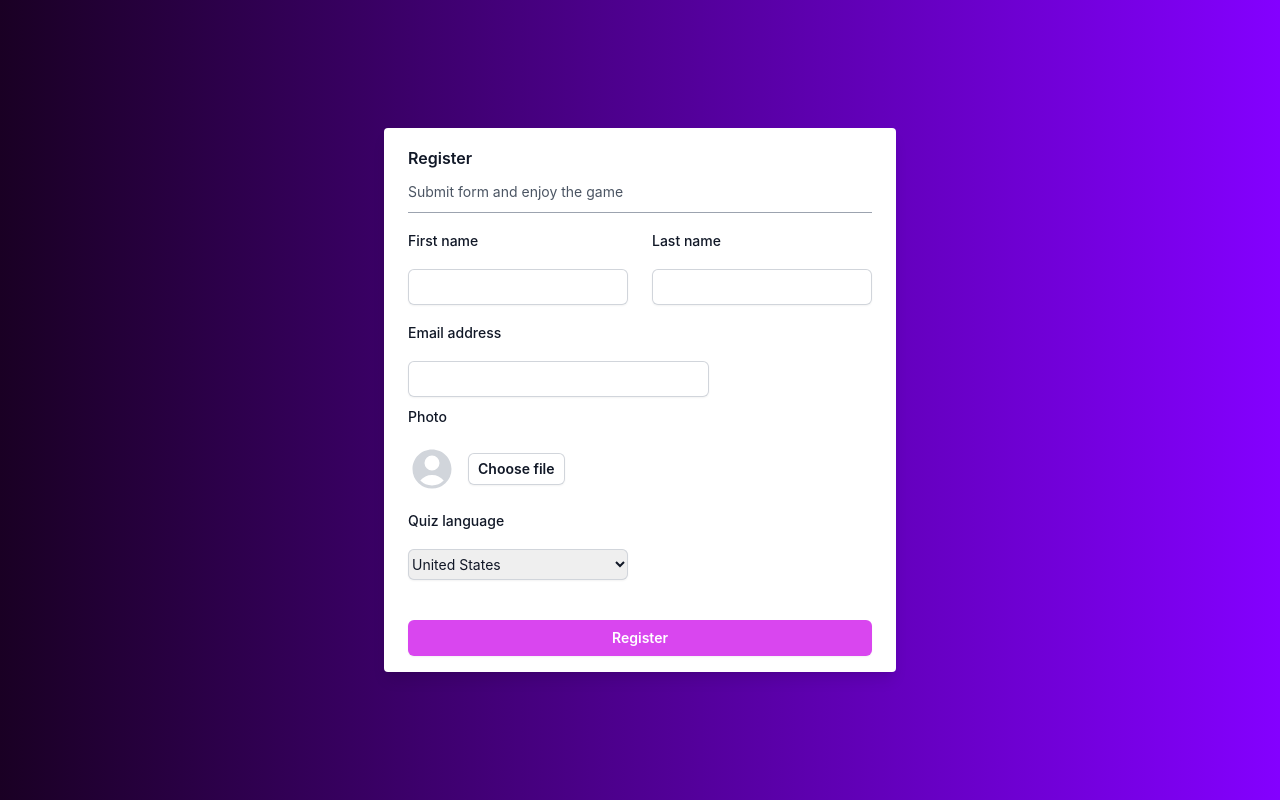
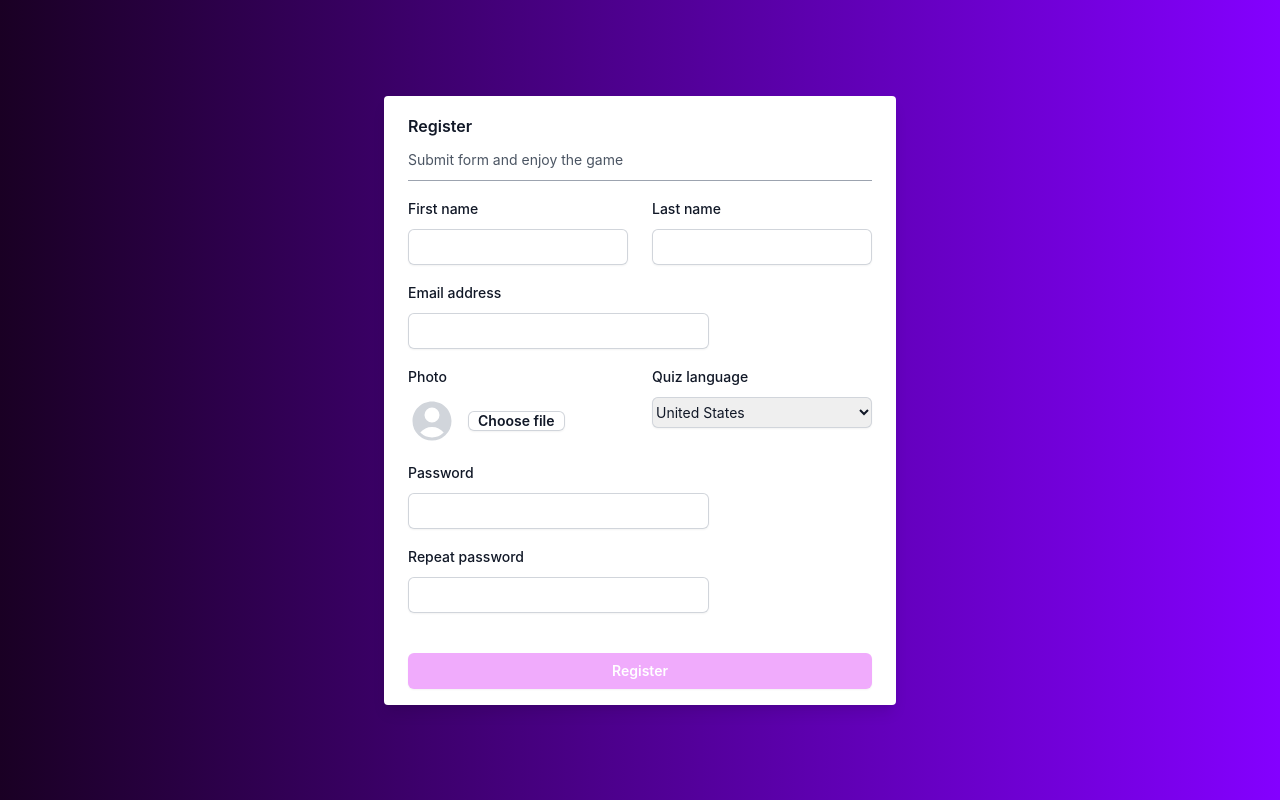
Before and after one commit to jayb989898/Guess-the-word, a React (Create React App) app in the folder guess-the-word.web-ui/: page /register in a window 1280 px wide. Built offline with nearby package versions, Linux system fonts and the light colour scheme.

Commit message:
added generic input component, fixes register page

```diff
--- a/guess-the-word.web-ui/src/components/commons/button-main/button-main-props.ts
+++ b/guess-the-word.web-ui/src/components/commons/button-main/button-main-props.ts
@@ -12,6 +12,6 @@ export class ButtonMainProps {
     this.text = text;
     this.disabled = disabled;
     this.submit = submit;
-    this.onClick = onClick === null ? undefined : onClick;
+    this.onClick = onClick;
   }
 }
--- /dev/null
+++ b/guess-the-word.web-ui/src/components/commons/input-text/input-text-props.ts
@@ -0,0 +1,29 @@
+export class InputTextProps {
+  value: string;
+  labelText: string;
+  inputIsValid: boolean;
+  name: string;
+  type: "email" | "number" | "password" | "text";
+  onChange: (value: string) => void;
+  tooltipTextError: string | undefined;
+  linkRight: string | undefined;
+  constructor(
+    value: string,
+    labelText: string,
+    inputIsValid: boolean,
+    name: string,
+    type: "email" | "number" | "password" | "text",
+    onChange: (value: string) => void,
+    tooltipTextError?: string,
+    linkRight?: string
+  ) {
+    this.value = value;
+    this.labelText = labelText;
+    this.inputIsValid = inputIsValid;
+    this.name = name;
+    this.type = type;
+    this.onChange = onChange;
+    this.tooltipTextError = tooltipTextError;
+    this.linkRight = linkRight;
+  }
+}
--- /dev/null
+++ b/guess-the-word.web-ui/src/components/commons/input-text/input-text.tsx
@@ -0,0 +1,52 @@
+import { ExclamationCircleIcon } from "@heroicons/react/24/solid";
+import { InputTextProps } from "./input-text-props";
+import LinkMain from "../link-main/link-main";
+import { LinkMainProps } from "../link-main/link-main-props";
+
+export default function InputText(props: InputTextProps) {
+  return (
+    <>
+      <div className="flex items-center justify-between">
+        <label className="block text-sm font-medium leading-6 text-gray-900">
+          {props.labelText}
+        </label>
+        {props.linkRight === undefined ? null : (
+          <div className="text-sm">
+            <LinkMain {...new LinkMainProps(props.linkRight)}></LinkMain>
+          </div>
+        )}
+      </div>
+      <div className="mt-2 relative">
+        <div className="absolute inset-y-0 right-2 flex items-center">
+          {props.inputIsValid ? null : (
+            <div className="group">
+              <ExclamationCircleIcon
+                fill="red"
+                stroke="white"
+                className={`${
+                  props.tooltipTextError !== undefined ? "cursor-pointer" : null
+                } size-5`}
+              ></ExclamationCircleIcon>
+              {props.tooltipTextError === undefined ? null : (
+                <span className="absolute top-10 scale-0 transition-all rounded bg-fuchsia-600 p-2 text-sm text-white group-hover:scale-100 z-10 w-min min-w-24 text-center">
+                  {props.tooltipTextError}
+                </span>
+              )}
+            </div>
+          )}
+        </div>
+        <input
+          name={props.name}
+          type={props.type}
+          className={`${
+            props.inputIsValid
+              ? "ring-gray-300"
+              : "ring-red-600 focus:ring-red-600"
+          } block w-full rounded-md border-0 py-1.5 text-gray-900 shadow-sm ring-1 ring-inset ring-gray-300 sm:text-sm sm:leading-6 focus:border-fuchsia-600 focus:ring-inset focus:ring-fuchsia-600 focus:outline-none`}
+          value={props.value}
+          onChange={(event) => props.onChange(event.target.value)}
+        />
+      </div>
+    </>
+  );
+}
--- /dev/null
+++ b/guess-the-word.web-ui/src/models/register-model.ts
@@ -0,0 +1,16 @@
+export class RegisterModel {
+  public firstName: string;
+  public lastName: string;
+  public email: string;
+  public quizLanguage: string;
+  public password: string;
+  public repeatPassword: string;
+  constructor() {
+    this.firstName = "";
+    this.lastName = "";
+    this.email = "";
+    this.quizLanguage = "";
+    this.password = "";
+    this.repeatPassword = "";
+  }
+}
--- a/guess-the-word.web-ui/src/routes/login/login.tsx
+++ b/guess-the-word.web-ui/src/routes/login/login.tsx
@@ -1,5 +1,5 @@
 import "./login.scss";
-import { useEffect, useState } from "react";
+import { useEffect, useRef, useState } from "react";
 import { LoginModel } from "../../models/login-model";
 import ButtonMain from "../../components/commons/button-main/button-main";
 import { ButtonMainProps } from "../../components/commons/button-main/button-main-props";
@@ -8,29 +8,38 @@ import LinkMain from "../../components/commons/link-main/link-main";
 import { TitleProps } from "../../components/commons/title/title-props";
 import Title from "../../components/commons/title/title";
 import Logo from "../../resources/logo.png";
+import { InputCheckService } from "../../services/input-check-service";
+import InputText from "../../components/commons/input-text/input-text";
+import { InputTextProps } from "../../components/commons/input-text/input-text-props";
+
 export default function Login() {
+  const inputCheckService = new InputCheckService();
   const [formData, setFormData] = useState(new LoginModel());
-  const [mailIsValid, setMailIsValid] = useState(false);
-  const [passwordIsValid, setPasswordIsValid] = useState(false);
-  const emailReg: RegExp = /^[\w-\.]+@([\w-]+\.)+[\w-]{2,4}$/g; // eslint-disable-line
+  const [formIsValid, setFormIsValid] = useState(true);
+
+  //variables to red borders of inputs
+  const emailIsValid = useRef(true);
+  const passwordIsValid = useRef(true);
 
   useEffect(() => {
     validateForm();
   });
 
   function setEmail(value: string): void {
-    setFormData({ ...formData, email: value });
+    setFormData({ ...formData, email: value.trim() });
+    emailIsValid.current = inputCheckService.checkEmail(value, true);
   }
 
   function setPassword(value: string): void {
     setFormData({ ...formData, password: value });
+    passwordIsValid.current = inputCheckService.checkGeneric(value, true);
   }
 
   function validateForm(): void {
-    const mailIsValid: boolean = emailReg.test(formData.email);
-    setMailIsValid(mailIsValid);
-    const passwordIsValid: boolean = formData.password.length > 0;
-    setPasswordIsValid(passwordIsValid);
+    const formIsValid: boolean =
+      inputCheckService.checkEmail(formData.email) &&
+      inputCheckService.checkGeneric(formData.password);
+    setFormIsValid(formIsValid);
   }
 
   function login(): void {
@@ -54,68 +63,35 @@ export default function Login() {
               <div className="mt-10 sm:mx-auto sm:w-full sm:max-w-sm">
                 <form className="space-y-6" onSubmit={() => login()}>
                   <div>
-                    <label
-                      htmlFor="email"
-                      className="block text-sm font-medium leading-6 text-gray-900"
-                    >
-                      Email address
-                    </label>
-                    <div className="mt-2">
-                      <input
-                        id="email"
-                        name="email"
-                        type="email"
-                        autoComplete="email"
-                        required
-                        className={`${
-                          !mailIsValid && formData.email.length > 0
-                            ? "ring-red-600"
-                            : "ring-gray-300"
-                        } block w-full rounded-md border-0 py-1.5 text-gray-900 shadow-sm ring-1 ring-inset sm:text-sm sm:leading-6 focus:border-fuchsia-600 focus:ring-inset focus:ring-fuchsia-600 focus:outline-none`}
-                        value={formData.email}
-                        onChange={(event) => setEmail(event.target.value)}
-                      />
-                    </div>
-                    <p className="text-red-500 mt-1">
-                      {!mailIsValid && formData.email.length > 0
-                        ? "Not a valid email address."
-                        : ""}
-                    </p>
+                    <InputText
+                      {...new InputTextProps(
+                        formData.email,
+                        "Repeat password",
+                        emailIsValid.current,
+                        "email",
+                        "email",
+                        (value: string) => setEmail(value),
+                        "Not a valid email address."
+                      )}
+                    ></InputText>
                   </div>
                   <div className="mt-3">
-                    <div className="flex items-center justify-between">
-                      <label
-                        htmlFor="password"
-                        className="block text-sm font-medium leading-6 text-gray-900"
-                      >
-                        Password
-                      </label>
-                      <div className="text-sm">
-                        <LinkMain
-                          {...new LinkMainProps("Forgot password?")}
-                        ></LinkMain>
-                      </div>
-                    </div>
-                    <div className="mt-2">
-                      <input
-                        id="password"
-                        name="password"
-                        type="password"
-                        autoComplete="current-password"
-                        required
-                        className="block w-full rounded-md border-0 py-1.5 text-gray-900 shadow-sm ring-1 ring-inset ring-gray-300 sm:text-sm sm:leading-6 focus:border-fuchsia-600 focus:ring-inset focus:ring-fuchsia-600 focus:outline-none"
-                        value={formData.password}
-                        onChange={(event) => setPassword(event.target.value)}
-                      />
-                    </div>
+                    <InputText
+                      {...new InputTextProps(
+                        formData.password,
+                        "Password",
+                        passwordIsValid.current,
+                        "password",
+                        "text",
+                        (value: string) => setPassword(value),
+                        undefined,
+                        "Forgot password?"
+                      )}
+                    ></InputText>
                   </div>
                   <div className="mt-3">
                     <ButtonMain
-                      {...new ButtonMainProps(
-                        "Sign in",
-                        !(mailIsValid && passwordIsValid),
-                        true
-                      )}
+                      {...new ButtonMainProps("Sign in", !formIsValid, true)}
                     ></ButtonMain>
                   </div>
                 </form>
--- a/guess-the-word.web-ui/src/routes/register/register.tsx
+++ b/guess-the-word.web-ui/src/routes/register/register.tsx
@@ -1,15 +1,88 @@
 import { UserCircleIcon } from "@heroicons/react/24/solid";
 import ButtonMain from "../../components/commons/button-main/button-main";
 import { ButtonMainProps } from "../../components/commons/button-main/button-main-props";
+import { useEffect, useRef, useState } from "react";
+import { RegisterModel } from "../../models/register-model";
+import { InputCheckService } from "../../services/input-check-service";
+import { InputTextProps } from "../../components/commons/input-text/input-text-props";
+import InputText from "../../components/commons/input-text/input-text";
 
 export default function Register() {
+  const inputCheckService = new InputCheckService();
+  const [formData, setFormData] = useState(new RegisterModel());
+  const [formIsValid, setFormIsValid] = useState(false);
+
+  //variables to red borders of inputs
+  const firstNameIsValid = useRef(true);
+  const lastNameIsValid = useRef(true);
+  const emailIsValid = useRef(true);
+  const quizLanguageIsValid = useRef(true);
+  const passwordIsValid = useRef(true);
+  const repeatPasswordIsValid = useRef(true);
+
+  useEffect(() => {
+    validateForm();
+  });
+
+  function setFirstName(value: string): void {
+    setFormData({ ...formData, firstName: value });
+    firstNameIsValid.current = inputCheckService.checkGeneric(value, true);
+  }
+
+  function setLastName(value: string): void {
+    setFormData({ ...formData, lastName: value });
+    lastNameIsValid.current = inputCheckService.checkGeneric(value, true);
+  }
+
+  function setEmail(value: string): void {
+    setFormData({ ...formData, email: value });
+    emailIsValid.current = inputCheckService.checkEmail(value, true);
+  }
+
+  function setQuizLanguage(value: string): void {
+    setFormData({ ...formData, quizLanguage: value });
+    quizLanguageIsValid.current = inputCheckService.checkGeneric(value, true);
+  }
+
+  function setPassword(value: string): void {
+    setFormData({ ...formData, password: value });
+    passwordIsValid.current = inputCheckService.checkPassword(value, true);
+  }
+
+  function setRepeatPassword(value: string): void {
+    setFormData({ ...formData, repeatPassword: value });
+    repeatPasswordIsValid.current = inputCheckService.checkCompare(
+      value,
+      formData.password,
+      true
+    );
+  }
+
+  function validateForm(): void {
+    const formIsValid: boolean =
+      inputCheckService.checkGeneric(formData.firstName) &&
+      inputCheckService.checkGeneric(formData.lastName) &&
+      inputCheckService.checkEmail(formData.email) &&
+      inputCheckService.checkGeneric(formData.quizLanguage) &&
+      inputCheckService.checkPassword(formData.password) &&
+      inputCheckService.checkCompare(
+        formData.repeatPassword,
+        formData.password
+      );
+    setFormIsValid(formIsValid);
+  }
+
+  function register(): void {
+    return;
+  }
+
   return (
     <>
       <div id="container-quiz">
         <div className="grid h-screen place-items-center">
           <div className="div-card rounded overflow-hidden shadow-lg bg-white w-4/5 sm:w-3/4 lg:w-1/2 xl:w-2/5 2xl:w-2/6">
             <div className="px-6 py-4 h-full">
-              <form>
+              <form onSubmit={() => register()}>
                 <div>
                   <div className="pb-2">
                     <h1 className="text-base font-semibold leading-7 text-gray-900">
@@ -21,55 +94,56 @@ export default function Register() {
                     <hr className="border-gray-400 mt-2"></hr>
                     <div className="mt-4 grid grid-cols-1 gap-x-6 gap-y-4 sm:grid-cols-6">
                       <div className="sm:col-span-3">
-                        <label className="block text-sm font-medium leading-6 text-gray-900">
-                          First name
-                        </label>
-                        <div className="mt-4">
-                          <input
-                            type="text"
-                            name="first-name"
-                            className="block w-full rounded-md border-0 py-1.5 text-gray-900 shadow-sm ring-1 ring-inset ring-gray-300 sm:text-sm sm:leading-6 focus:border-fuchsia-600 focus:ring-inset focus:ring-fuchsia-600 focus:outline-none"
-                          />
-                        </div>
+                        <InputText
+                          {...new InputTextProps(
+                            formData.firstName,
+                            "First name",
+                            firstNameIsValid.current,
+                            "first-name",
+                            "text",
+                            (value: string) => setFirstName(value)
+                          )}
+                        ></InputText>
                       </div>
                       <div className="sm:col-span-3">
-                        <label className="block text-sm font-medium leading-6 text-gray-900">
-                          Last name
-                        </label>
-                        <div className="mt-4">
-                          <input
-                            type="text"
-                            name="last-name"
-                            className="block w-full rounded-md border-0 py-1.5 text-gray-900 shadow-sm ring-1 ring-inset ring-gray-300 sm:text-sm sm:leading-6 focus:border-fuchsia-600 focus:ring-inset focus:ring-fuchsia-600 focus:outline-none"
-                          />
-                        </div>
+                        <InputText
+                          {...new InputTextProps(
+                            formData.lastName,
+                            "Last name",
+                            lastNameIsValid.current,
+                            "last-name",
+                            "text",
+                            (value: string) => setLastName(value)
+                          )}
+                        ></InputText>
                       </div>
                       <div className="sm:col-span-4">
-                        <label className="block text-sm font-medium leading-6 text-gray-900">
-                          Email address
-                        </label>
-                        <div className="mt-4">
-                          <input
-                            name="email"
-                            type="email"
-                            className="block w-full rounded-md border-0 py-1.5 text-gray-900 shadow-sm ring-1 ring-inset ring-gray-300 sm:text-sm sm:leading-6 focus:border-fuchsia-600 focus:ring-inset focus:ring-fuchsia-600 focus:outline-none"
-                          />
-                        </div>
+                        <InputText
+                          {...new InputTextProps(
+                            formData.email,
+                            "Email address",
+                            emailIsValid.current,
+                            "email",
+                            "email",
+                            (value: string) => setEmail(value),
+                            "Not a valid email address."
+                          )}
+                        ></InputText>
                       </div>
                     </div>
-                    <div className="mt-2 grid grid-cols-1 gap-x-6 gap-y-4 sm:grid-cols-6">
-                      <div className="col-span-full">
+                    <div className="mt-4 grid grid-cols-1 gap-x-6 gap-y-4 sm:grid-cols-6">
+                      <div className="sm:col-span-3">
                         <label className="block text-sm font-medium leading-6 text-gray-900">
                           Photo
                         </label>
-                        <div className="mt-4 flex items-center gap-x-3">
+                        <div className="mt-2 flex items-center gap-x-3">
                           <UserCircleIcon
                             className="h-12 w-12 text-gray-300"
                             aria-hidden="true"
                           />
                           <button
                             type="button"
-                            className="rounded-md bg-white px-2.5 py-1.5 text-sm font-semibold text-gray-900 shadow-sm ring-1 ring-inset ring-gray-300 hover:bg-gray-50"
+                            className="rounded-md bg-white px-2.5 text-sm font-semibold text-gray-900 shadow-sm ring-1 ring-inset ring-gray-300 hover:bg-gray-50"
                           >
                             Choose file
                           </button>
@@ -79,10 +153,18 @@ export default function Register() {
                         <label className="block text-sm font-medium leading-6 text-gray-900">
                           Quiz language
                         </label>
-                        <div className="mt-4">
+                        <div className="mt-2">
                           <select
                             name="language"
-                            className="block w-full rounded-md border-0 py-1.5 text-gray-900 shadow-sm ring-1 ring-inset ring-gray-300 sm:max-w-xs sm:text-sm sm:leading-6"
+                            className={`${
+                              quizLanguageIsValid.current
+                                ? "ring-gray-300"
+                                : "ring-red-600"
+                            } block w-full rounded-md border-0 py-1.5 text-gray-900 shadow-sm ring-1 ring-inset ring-gray-300 sm:max-w-xs sm:text-sm sm:leading-6`}
+                            value={formData.quizLanguage}
+                            onChange={(event) =>
+                              setQuizLanguage(event.target.value)
+                            }
                           >
                             <option>United States</option>
                             <option>Canada</option>
@@ -91,23 +173,39 @@ export default function Register() {
                         </div>
                       </div>
                     </div>
+                    <div className="mt-4 grid grid-cols-1 gap-x-6 gap-y-4 sm:grid-cols-6">
+                      <div className="sm:col-span-4">
+                        <InputText
+                          {...new InputTextProps(
+                            formData.password,
+                            "Password",
+                            passwordIsValid.current,
+                            "password",
+                            "password",
+                            (value: string) => setPassword(value),
+                            "Password not strong enough."
+                          )}
+                        ></InputText>
+                      </div>
+                      <div className="sm:col-span-4">
+                        <InputText
+                          {...new InputTextProps(
+                            formData.repeatPassword,
+                            "Repeat password",
+                            repeatPasswordIsValid.current,
+                            "password-repeat",
+                            "password",
+                            (value: string) => setRepeatPassword(value),
+                            "Passwords do not match."
+                          )}
+                        ></InputText>
+                      </div>
+                    </div>
                   </div>
                 </div>
                 <div className="mt-8 flex items-center justify-end gap-x-6">
-                  {/* <button
-                    type="button"
-                    className="text-sm font-semibold leading-6 text-gray-900"
-                  >
-                    Cancel
-                  </button>
-                  <button
-                    type="submit"
-                    className="rounded-md bg-indigo-600 px-3 py-2 text-sm font-semibold text-white shadow-sm hover:bg-indigo-500 focus-visible:outline focus-visible:outline-2 focus-visible:outline-offset-2 focus-visible:outline-indigo-600"
-                  >
-                    Save
-                  </button> */}
                   <ButtonMain
-                    {...new ButtonMainProps("Register", false, true)}
+                    {...new ButtonMainProps("Register", !formIsValid, true)}
                   ></ButtonMain>
                 </div>
               </form>
--- /dev/null
+++ b/guess-the-word.web-ui/src/services/input-check-service.ts
@@ -0,0 +1,44 @@
+const emailReg: RegExp = /^[\w-\.]+@([\w-]+\.)+[\w-]{2,4}$/g; // eslint-disable-line
+const passwordReg: RegExp = /^(?=.*[A-Za-z])(?=.*\d)[A-Za-z\d]{8,}$/g; // eslint-disable-line
+
+export class InputCheckService {
+  public checkGeneric(value: string, usedInUI: boolean = false): boolean {
+    if (usedInUI && value.length === 0) {
+      return true;
+    }
+
+    const isValid = value.length > 0 && value.trim() !== "";
+    return isValid;
+  }
+
+  public checkEmail(value: string, usedInUI: boolean = false): boolean {
+    if (usedInUI && value.length === 0) {
+      return true;
+    }
+
+    const isValid = value.length > 0 && emailReg.test(value);
+    return isValid;
+  }
+
+  public checkPassword(value: string, usedInUI: boolean = false): boolean {
+    if (usedInUI && value.length === 0) {
+      return true;
+    }
+
+    const isValid = value.length > 0 && passwordReg.test(value);
+    return isValid;
+  }
+
+  public checkCompare(
+    value: string,
+    valueToCompare: string,
+    usedInUI: boolean = false
+  ): boolean {
+    if (usedInUI && value.length === 0) {
+      return true;
+    }
+
+    const isValid = value.length > 0 && value === valueToCompare;
+    return isValid;
+  }
+}
```
